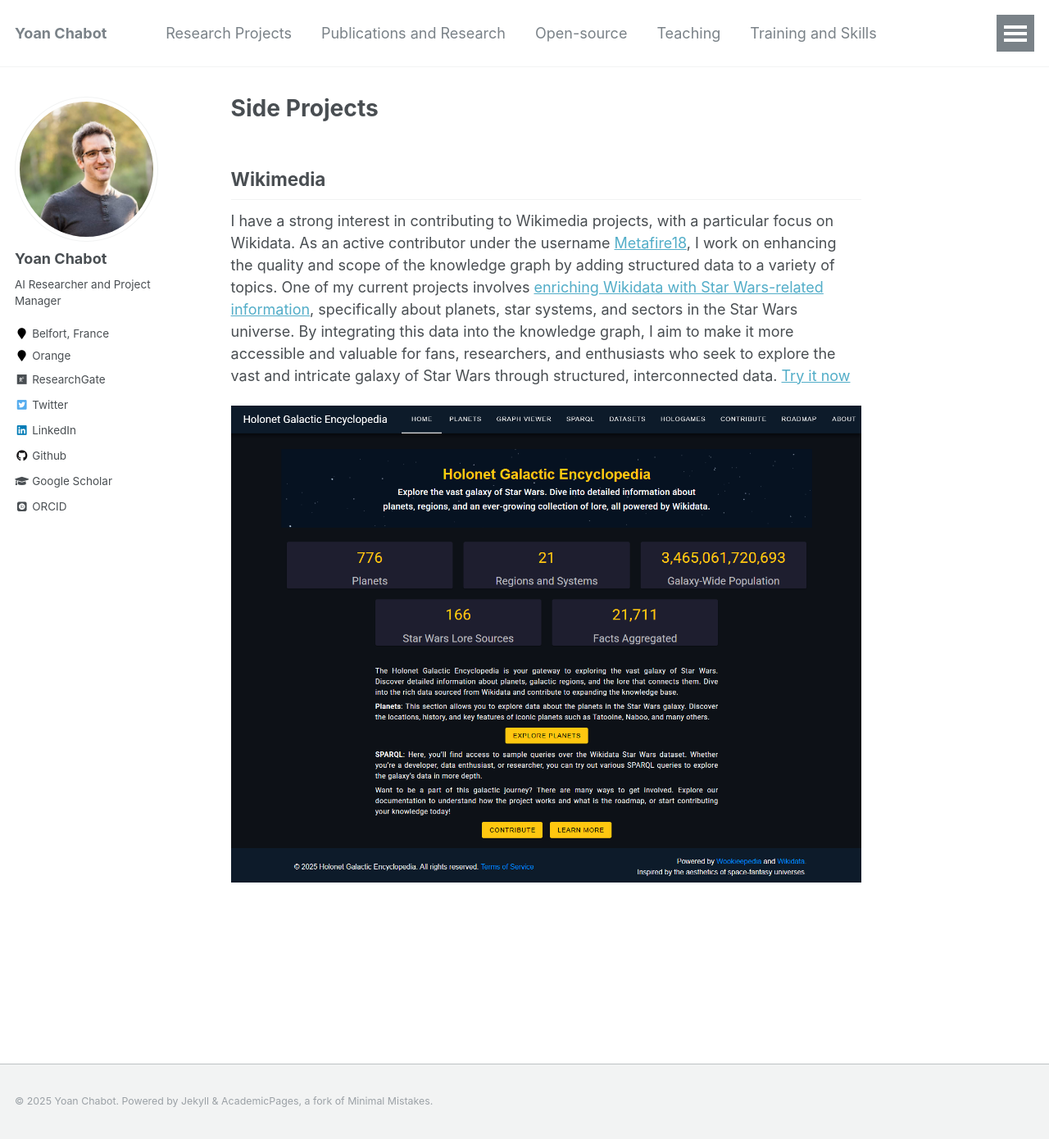
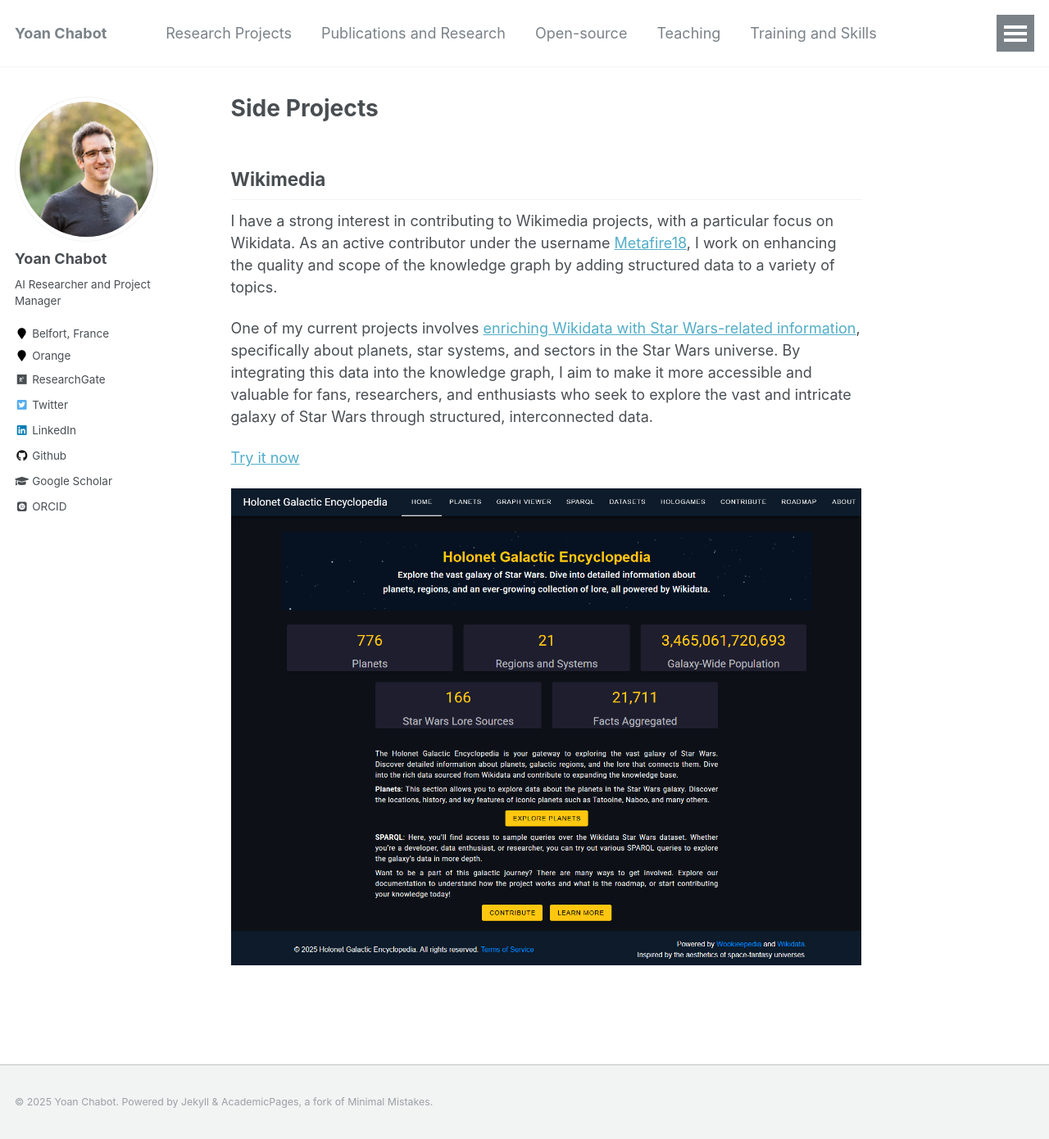
Before and after one commit to yoanchabot/yoanchabot.github.io, a Jekyll site: the page built from _pages/side.md, in a window 1280 px wide and 1390 px high. Shown: the whole window at 82% size. Built offline with Jekyll 4.4.1, drawn with Linux system fonts in a browser that asks for light colours; some web fonts are replaced.

Commit message:
Update side.md

```diff
--- a/_pages/side.md
+++ b/_pages/side.md
@@ -5,7 +5,12 @@
 ---
 
 ## Wikimedia
-I have a strong interest in contributing to Wikimedia projects, with a particular focus on Wikidata. As an active contributor under the username [Metafire18](https://www.wikidata.org/wiki/User:Metafire18), I work on enhancing the quality and scope of the knowledge graph by adding structured data to a variety of topics. One of my current projects involves [enriching Wikidata with Star Wars-related information](https://www.wikidata.org/wiki/Wikidata:WikiProject_Star_Wars), specifically about planets, star systems, and sectors in the Star Wars universe. By integrating this data into the knowledge graph, I aim to make it more accessible and valuable for fans, researchers, and enthusiasts who seek to explore the vast and intricate galaxy of Star Wars through structured, interconnected data.
+I have a strong interest in contributing to Wikimedia projects, with a particular focus on Wikidata. As an active contributor under the username [Metafire18](https://www.wikidata.org/wiki/User:Metafire18), I work on enhancing the quality and scope of the knowledge graph by adding structured data to a variety of topics.
+
+One of my current projects involves [enriching Wikidata with Star Wars-related information](https://www.wikidata.org/wiki/Wikidata:WikiProject_Star_Wars), specifically about planets, star systems, and sectors in the Star Wars universe. By integrating this data into the knowledge graph, I aim to make it more accessible and valuable for fans, researchers, and enthusiasts who seek to explore the vast and intricate galaxy of Star Wars through structured, interconnected data.
+
 [Try it now](https://holonetgalacticmap-frontend.vercel.app)
 
-![Holonet]({{ site.baseurl }}/images/holonet.jpg)
+<a href="https://holonetgalacticmap-frontend.vercel.app">
+  <img src="{{ site.baseurl }}/images/holonet.jpg" alt="Holonet">
+</a>
```
